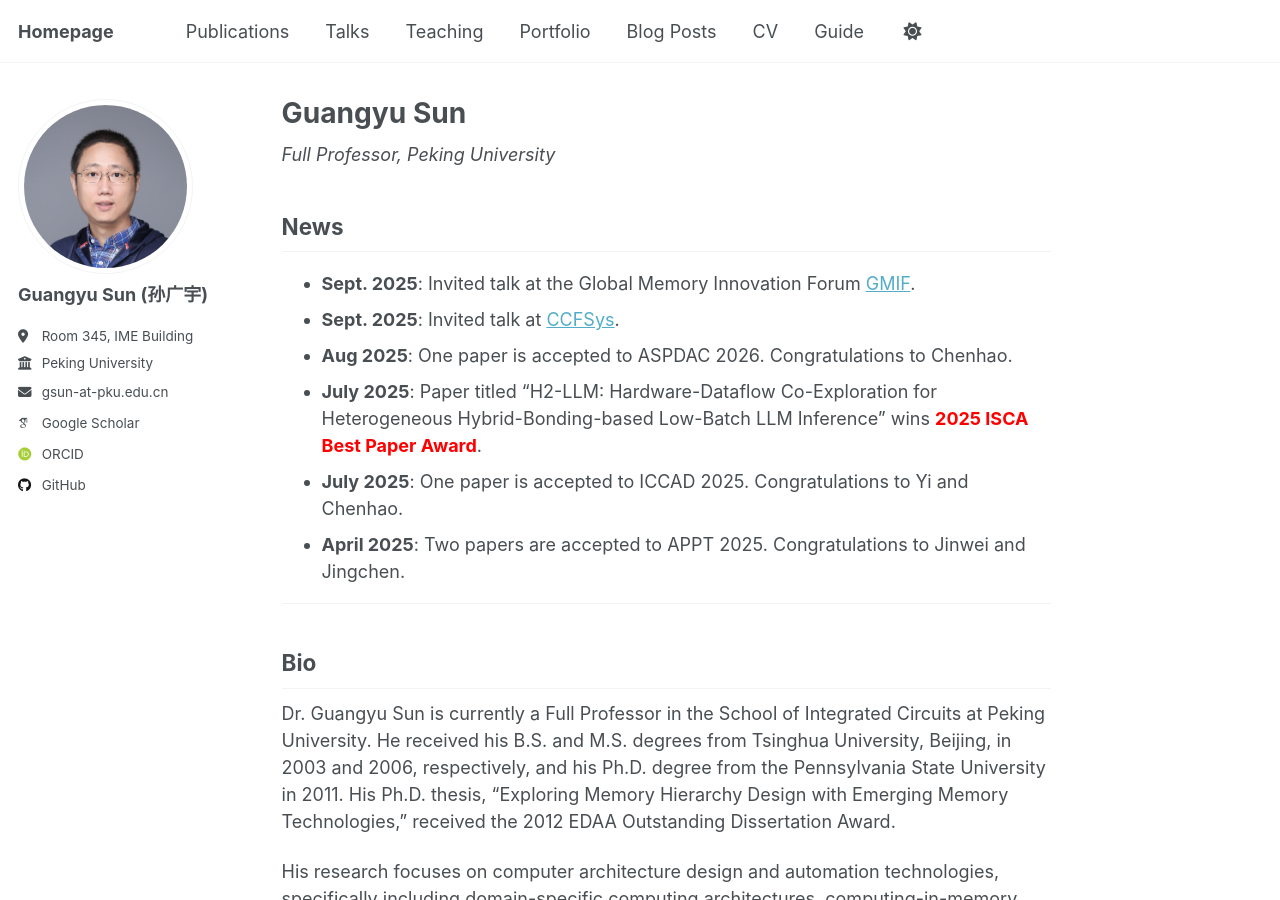
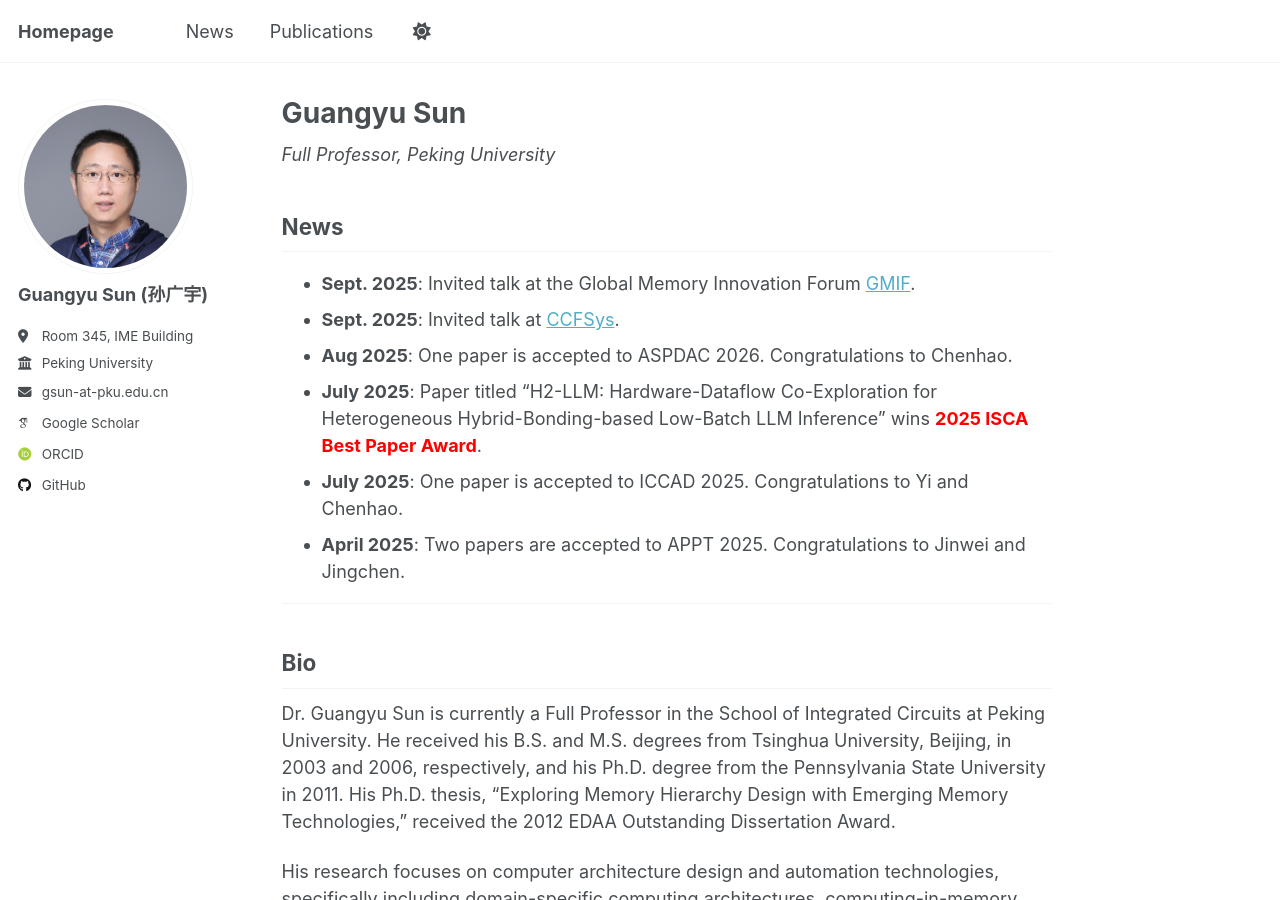
Before and after one commit to gsunpku/gsunpku.github.io, a Jekyll site: the page built from _pages/about.md, in a window 1280 px wide and 900 px high. Built offline with Jekyll 4.4.1, drawn with Linux system fonts in a browser that asks for light colours; some web fonts are replaced; a script that is not in the unit is left out; some of the changed lines change nothing that is shown.

Commit message:
Update navigation.yml

```diff
--- a/_data/navigation.yml
+++ b/_data/navigation.yml
@@ -8,26 +8,29 @@
 #      Markdown formatted page while the second is generated using JSON.
 
 main:
+  - title: "News"
+    url: /news/
+
   - title: "Publications"
     url: /publications/
 
-  - title: "Talks"
-    url: /talks/
+  # - title: "Talks"
+  #  url: /talks/
 
-  - title: "Teaching"
-    url: /teaching/
+  # - title: "Teaching"
+  #  url: /teaching/
 
-  - title: "Portfolio"
-    url: /portfolio/
+  # - title: "Portfolio"
+  #  url: /portfolio/
 
-  - title: "Blog Posts"
-    url: /year-archive/
+  # - title: "Blog Posts"
+  #  url: /year-archive/
 
-  - title: "CV"
-    url: /cv/
+  # - title: "CV"
+  #  url: /cv/
 
   # - title: "CV"
   #   url: /cv-json/
 
-  - title: "Guide"
-    url: /markdown/
+  # - title: "Guide"
+  #  url: /markdown/
```
